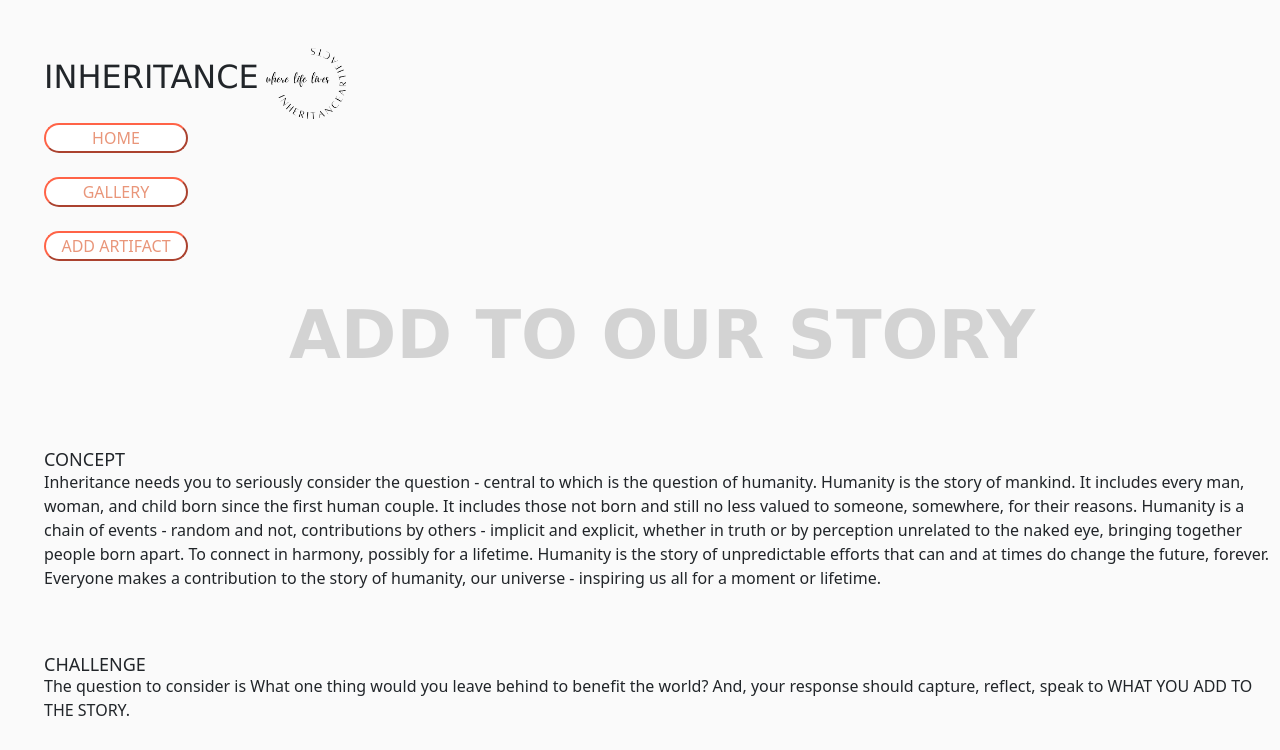
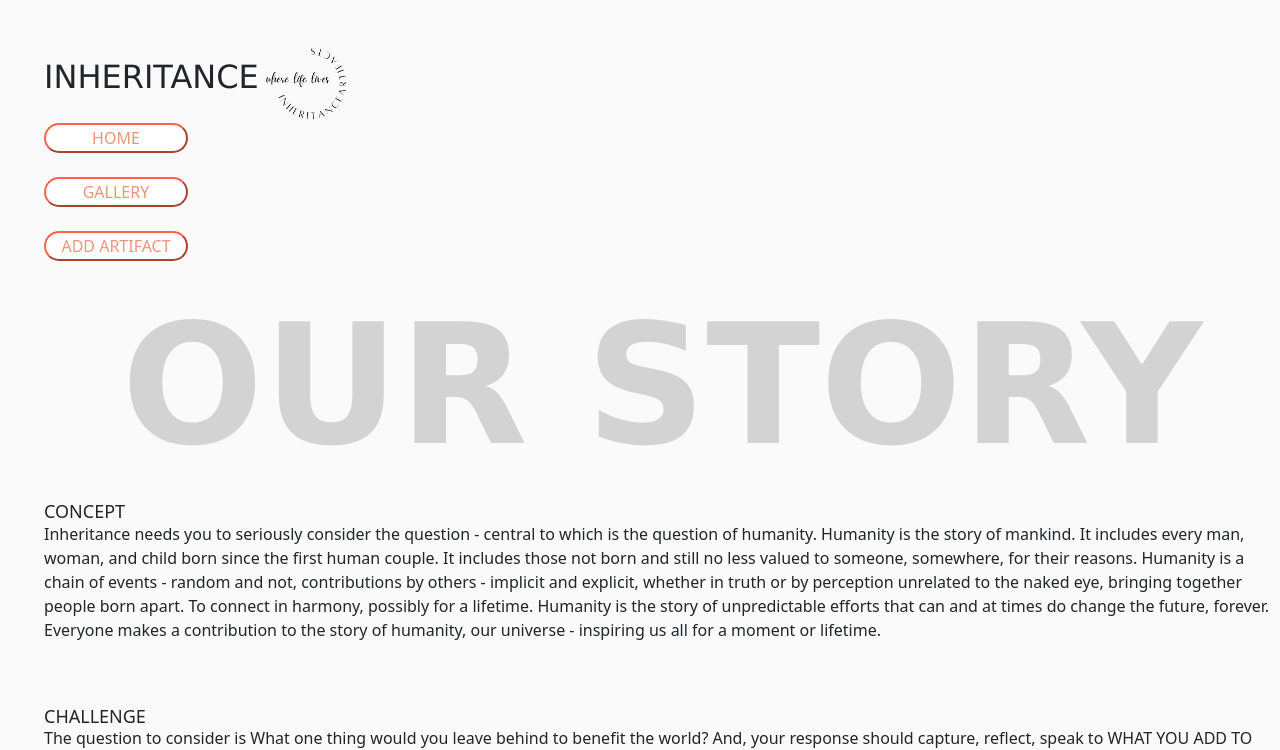
Before and after one commit to jasondoze/Inheritance-, a Django app: page /inheritanceapp/ourstory in a window 1280 px wide. Shown: the top 750 px of the page. Run offline with Django 3.2, Linux system fonts and the light colour scheme.

Commit message:
added favicon and our story intro sentence more palatable

```diff
--- a/inheritance/inheritanceapp/static/style.css
+++ b/inheritance/inheritanceapp/static/style.css
@@ -69,8 +69,11 @@ p#ourStoryIntroSentence {
     font-family: 'Lucida Sans', 'Lucida Sans Regular', 'Lucida Grande', 'Lucida Sans Unicode', Geneva, Verdana, sans-serif;
     font-weight: bold;
     color: lightgrey;
-    font-size: 67px;
+    font-size: 167px;
     text-transform: uppercase;
+
+    margin-top: -25px;
+    margin-bottom: -57px;
 }
 .ourStorySubHeads {
     font-size: large;
--- a/inheritance/inheritanceapp/templates/main.html
+++ b/inheritance/inheritanceapp/templates/main.html
@@ -12,6 +12,7 @@
 
     <title>inheritance.artifacts</title>
 
+    <link rel="shortcut icon" type="image/png" href="{% static 'inheritance-logo.png' %}"/>
     <link rel="stylesheet" href="{% static 'style.css' %}" />
 </head>
 
--- a/inheritance/inheritanceapp/templates/ourstory.html
+++ b/inheritance/inheritanceapp/templates/ourstory.html
@@ -18,7 +18,7 @@
     <br/>
     <br/>
 
-    <p id="ourStoryIntroSentence">Add to our story</p>
+    <p id="ourStoryIntroSentence">our story</p>
 <br/>
 <br/>
     <h2 class="ourStorySubHeads">CONCEPT</h2>
```
